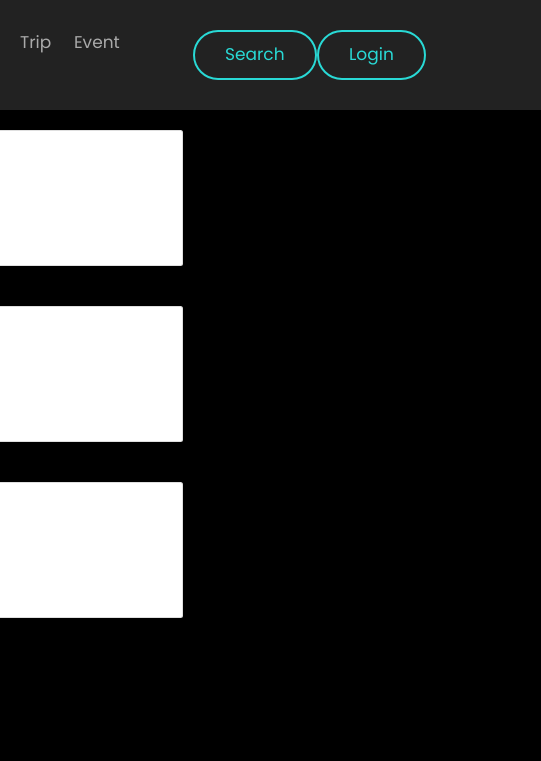
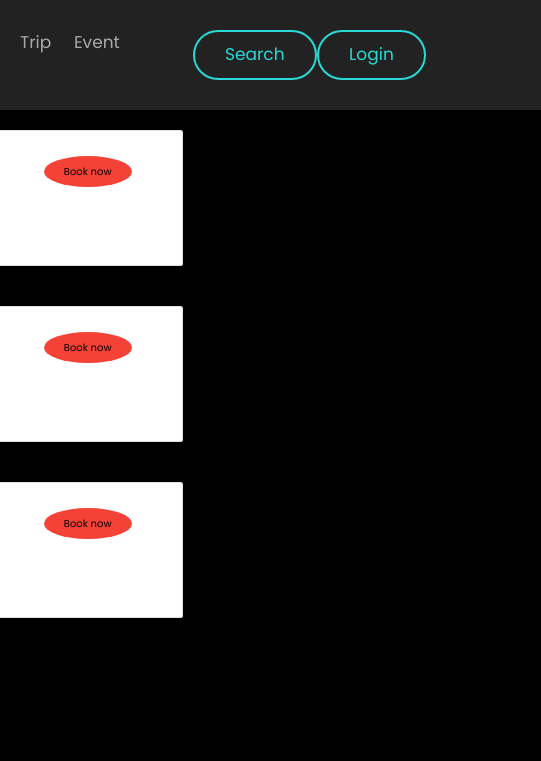
Before and after one commit to bastolatanuja/Nepghuma, a plain HTML site: page hotelreview.html in a window 1280 px wide. Shown: the top 761 px of the page, 739-1280 px from the left. Drawn offline with nearby package versions, Linux system fonts and the light colour scheme.

Commit message:
modified hotel review to add book now button

```diff
--- a/css/hotelreview.css
+++ b/css/hotelreview.css
@@ -299,9 +299,28 @@ section.scroll::after{
     padding: 10px;
 
 }
-.home .card .star-rating{
+.home .card .details {
+  display: block;
+}
+.home .card .details .star-rating{
     margin-top: -10px;
 }
+
+.home .card .details .book-pill{
+  position: absolute;
+  top: 25px;
+  right: 30px;
+  float: right;
+  margin-right: 20px;
+}
+
+.home .card .details .book-pill button{
+  background-color: #f44336;
+  font-size: 10px;
+  border-radius: 50%;
+  padding: 8px 20px;
+}
+
 .checked{
     color: orange;
 }
--- a/hotelreview.html
+++ b/hotelreview.html
@@ -81,8 +81,12 @@
                     <span class="fa fa-star"></span>
                     <span class="fa fa-star"></span>
                 </div>
+                <div class="book-pill">
+                  <button class="book"> Book now</button>
 
+                </div>
             </div>
+
         </div>
 
         <div class="card" data-aos="fade-left" data-aos-delay="500">
@@ -105,6 +109,10 @@
                     <span class="fa fa-star checked"></span>
                     <span class="fa fa-star"></span>
                     <span class="fa fa-star"></span>
+                </div>
+                <div class="book-pill">
+                  <button class="book"> Book now</button>
+
                 </div>
 
             </div>
@@ -130,6 +138,10 @@
                     <span class="fa fa-star checked"></span>
                     <span class="fa fa-star"></span>
                     <span class="fa fa-star"></span>
+                </div>
+                <div class="book-pill">
+                  <button class="book"> Book now</button>
+
                 </div>
 
             </div>
```
